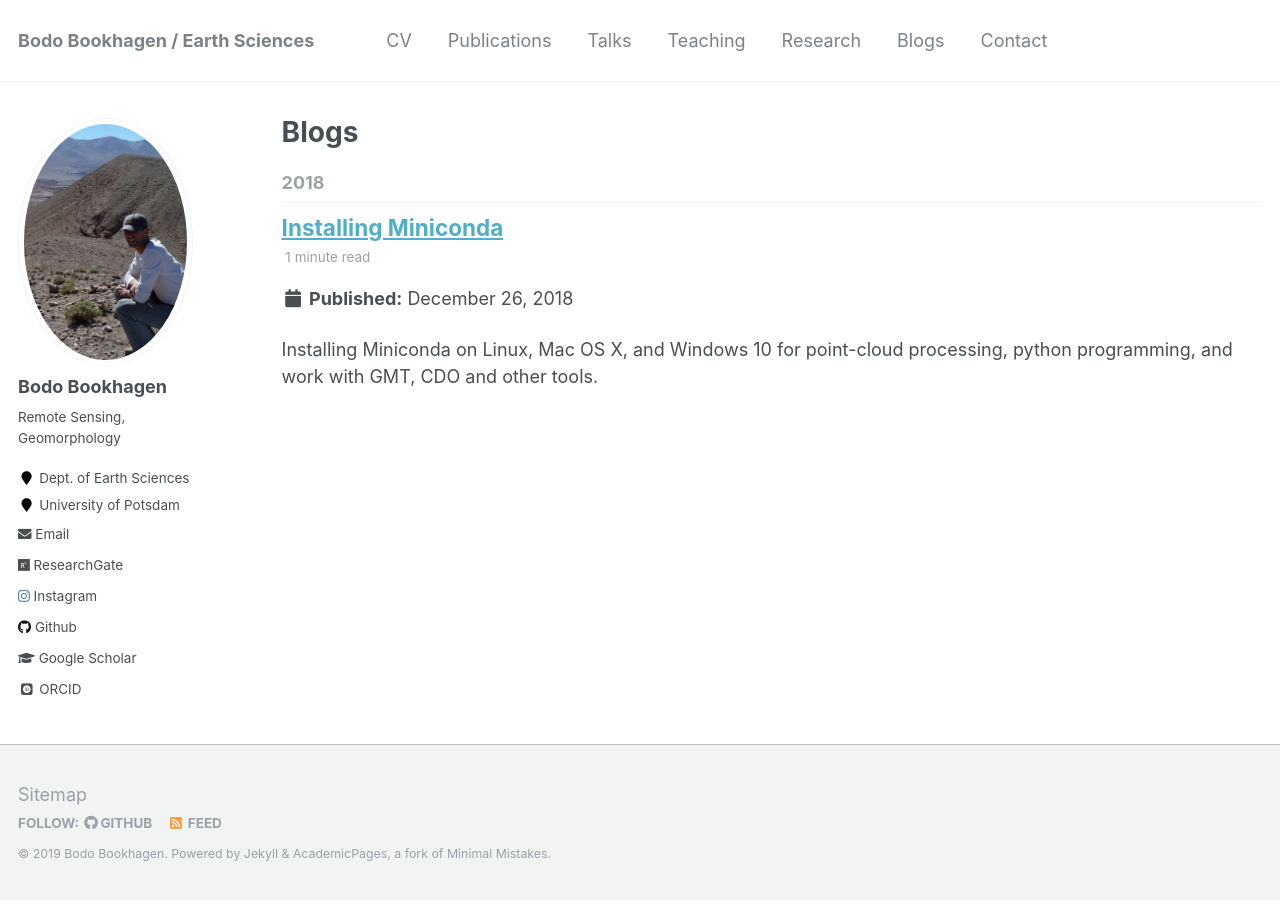
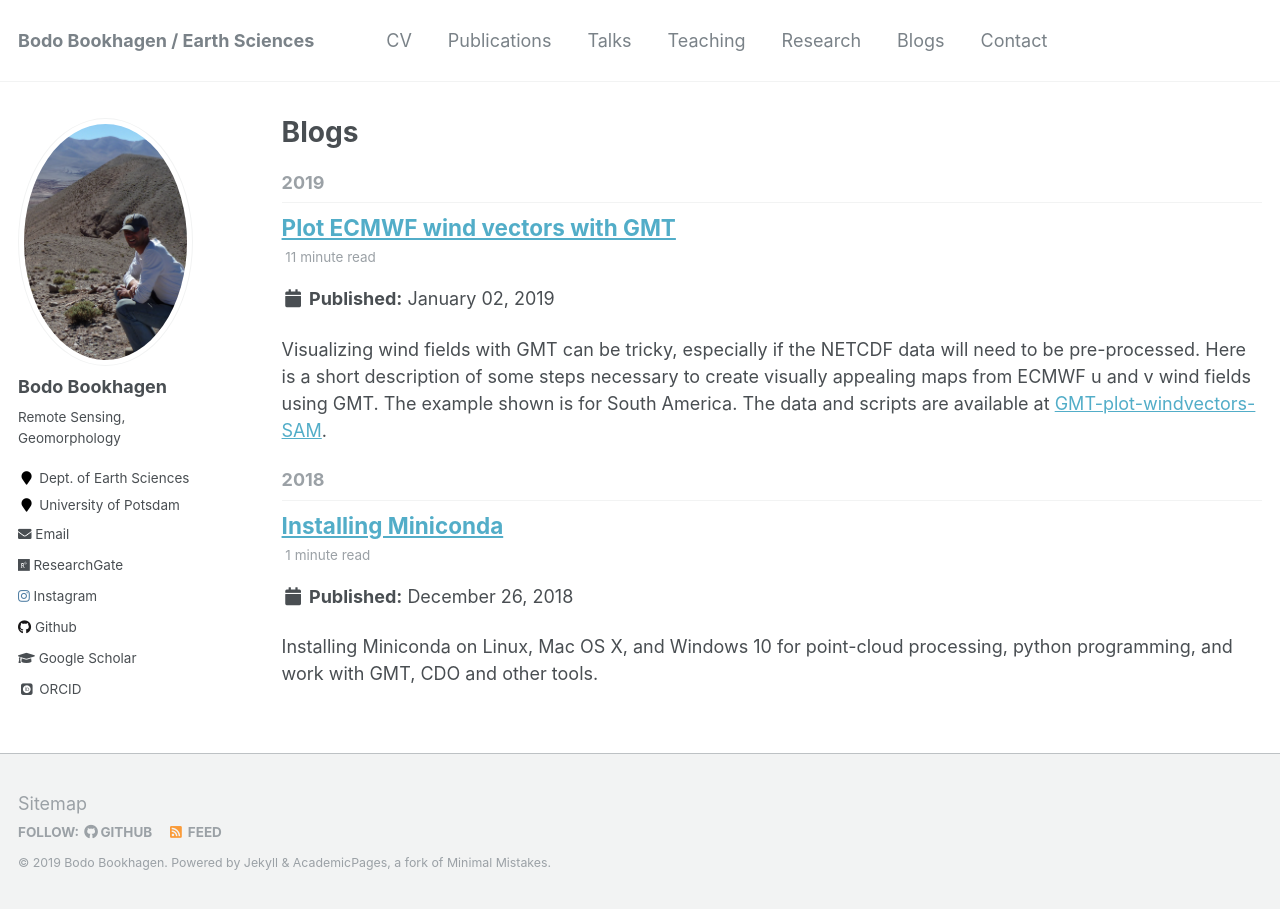
Before and after one commit to BodoBookhagen/BodoBookhagen.github.io, a Jekyll site: the page built from _pages/year-archive.html, in a window 1280 px wide. Built offline with Jekyll 4.4.1, drawn with Linux system fonts in a browser that asks for light colours; some web fonts are replaced; part of the change alters nothing that is shown.

Commit message:
Jan-02 2019

````diff
--- a/_posts/2018-12-26-conda-install.md
+++ b/_posts/2018-12-26-conda-install.md
@@ -27,7 +27,7 @@ bash Miniconda3-latest-Linux-x86_64.sh
 ```
 
 # Installing environments
-There exists different environments for different purposes. Here is a list of useful environments that have different purposes:
+It is useful to install different environments for different purposes. Here is a list of useful environments with different purposes:
 For some of these examples, you want to add:
 ```bash
 conda config --prepend channels conda-forge/label/dev
@@ -37,8 +37,12 @@ conda config --prepend channels conda-forge
 | What for? | Conda commands |
 |:----------|:--------------|
 | Pandoc Processing | ```conda create -y -n pandoc python pip pandoc imagemagick``` |
-| GMT and CDO Processing | ```conda create -y -n gmt_cdo gmt=5* cdo ```  |
-|PointCloud Processing | ```conda create -y -n PC_py3 python=3.6 pip scipy pandas numpy matplotlib scikit-image gdal pdal xarray packaging ipython multiprocess h5py lastools pykdtree spyder gmt=5* imagemagick``` <br> Activate the environment ```source activate PC_py3``` and install laspy with ```pip install laspy```|
+| GMT 5 and Python Processing |```conda create -y -n gmt5 gmt=5* python=3.6 scipy pandas numpy matplotlib scikit-image gdal spyder imagemagick``` |
+| GMT 6 and Python Processing |```conda create -y -n gmt6 gmt=6* python=3* scipy pandas numpy matplotlib scikit-image gdal spyder imagemagick``` |
+| GMT and CDO Processing | ```conda create -y -n gmt5_cdo gmt=5* cdo imagemagick```<br>There appears to be an issue with some cdo version (libhdf) and you may need to install cdo separately.  |
+|Processing | ```conda create -y -n cdo cdo```  |
+| GMT, CDO, and NCL Processing | ```conda create -y -n cdo_ncl cdo ncl imagemagick```  |
+|PointCloud Processing | ```conda create -y -n PC_py3 python=3.6 pip scipy pandas numpy matplotlib scikit-image gdal pdal xarray packaging ipython multiprocess h5py lastools pykdtree spyder gmt=5* imagemagick``` <br> Activate the environment ```source activate PC_py3``` <br> and install laspy with ```pip install laspy```|
 
 
 # Activating environments
--- /dev/null
+++ b/_posts/2019-01-02-GMT-plot-windvectors.md
@@ -0,0 +1,320 @@
+---
+title: 'Plot ECMWF wind vectors with GMT'
+date: 2019-01-02
+permalink: /posts/2019/01/GMT-plot-windvectors/
+-- tags:
+  - GMT
+  - wind
+  - vector
+  - grdvector
+  - ECMWF
+---
+
+Visualizing wind fields with GMT can be tricky, especially if the NETCDF data will need to be pre-processed. Here is a short description of some steps necessary to create visually appealing maps from ECMWF u and v wind fields using GMT. The example shown is for South America. The data and scripts are available at [GMT-plot-windvectors-SAM](https://github.com/BodoBookhagen/GMT-plot-windvectors-SAM).
+
+# Data sources and setup
+The data used in this example are [ECMWF-EI-WND_1999_2013_DJF_200_SAM.nc](ECMWF-EI-WND_1999_2013_DJF_200_SAM.nc) for the 200hPA mean DJF wind from 1999 to 2013 for the South American domain. These have been generated and preprocessed with [cdo](https://code.mpimet.mpg.de/projects/cdo/).
+
+In addition, you will need topographic data for hillshading purposes. In this example, I am using a 15s global topography obtained from [ftp://topex.ucsd.edu/pub/srtm15_plus/](ftp://topex.ucsd.edu/pub/srtm15_plus/). The file [earth_relief_15s.nc](ftp://topex.ucsd.edu/pub/srtm15_plus/earth_relief_15s.nc) is needed. This will come in handy for many other examples as well and it will be good to keep a copy on your local computer.
+
+Install and start the GMT environment with:
+```bash
+conda create -y -n gmt5 gmt=5* python=3.6 scipy pandas numpy matplotlib scikit-image gdal spyder imagemagick
+source activate gmt5
+```
+
+Clone the repository with:
+```bash
+git clone https://github.com/BodoBookhagen/GMT-plot-windvectors-SAM.git`.
+```
+
+## Prepare Data
+## Prepare DEM data
+We first need to prepare the DEM data for the region of interest. Define the region of interest:
+```bash
+REGION=-85/-30/-40/15
+```
+
+Next, we clip this region from the global Topo15s file (see above). Make sure to properly set the path to the location of the earth_relief_15s.nc file.
+```bash
+TOPO15_GRD_NC=/PATH/TO/FILE/earth_relief_15s.nc
+TOPO15_GRD_NC_CentralAndesAmazon=earth_relief_15s_CentralAndesAmazon.nc
+gmt grdcut -R$REGION $TOPO15_GRD_NC -G$TOPO15_GRD_NC_CentralAndesAmazon
+```
+
+You can turn this into a more fancy bash-style script that verifies if the file exist. This will ensure that you only create
+```bash
+TOPO15_GRD_NC=/PATH/TO/FILE/earth_relief_15s.nc
+TOPO15_GRD_NC_CentralAndesAmazon=earth_relief_15s_CentralAndesAmazon.nc
+if [ ! -e $TOPO15_GRD_NC_CentralAndesAmazon ]
+then
+    echo "generate Topo15S Clip $TOPO15_GRD_NC_CentralAndesAmazon"
+    gmt grdcut -R$REGION $TOPO15_GRD_NC -G$TOPO15_GRD_NC_CentralAndesAmazon
+fi
+```
+
+Next, generate a hillshade image. Here, we use more sophisticated hillshade calculation and store in `$TOPO15_GRD_HS_NC`:
+```bash
+TOPO15_GRD_NC=$TOPO15_GRD_NC_CentralAndesAmazon
+TOPO15_GRD_HS_NC=earth_relief_15s_CentralAndesAmazon_HS.nc
+if [ ! -e $TOPO15_GRD_HS_NC ]
+then
+    echo "generate hillshade $TOPO15_GRD_HS_NC"
+    gmt grdgradient $TOPO15_GRD_NC -Ne0.6 -Es75/55+a -G$TOPO15_GRD_HS_NC
+fi
+```
+If you instead want to have a simpler hillshading with less relief, use something akin to the Peucker algorithm. We call this `$TOPO15_GRD_HS2_NC`.
+```bash
+TOPO15_GRD_HS2_NC=earth_relief_15s_CentralAndesAmazon_HS_peucker.nc
+if [ ! -e $TOPO15_GRD_HS2_NC ]
+then
+    echo "generate hillshade $TOPO15_GRD_HS2_NC"
+    gmt grdgradient $TOPO15_GRD_NC -Nt1 -Ep -G$TOPO15_GRD_HS2_NC
+fi
+```
+
+## Prepare NETCDF wind file
+The file `ECMWF-EI-WND_1999_2013_DJF_200_SAM.nc` is a typical output generated with cdo. It contains the mean u and v wind components for the DJF season from 1999 to 2013 for South America. If you want to obtain information about the NETCDF .nc file, use `ncdump`
+```bash
+ncdump -h ncdump -h ECMWF-EI-WND_1999_2013_DJF_200_SAM.nc
+```
+
+with output:
+```bash
+netcdf ECMWF-EI-WND_1999_2013_DJF_200_SAM {
+dimensions:
+	longitude = 111 ;
+	latitude = 111 ;
+	level = 1 ;
+	time = UNLIMITED ; // (1 currently)
+variables:
+	float longitude(longitude) ;
+		longitude:standard_name = "longitude" ;
+		longitude:long_name = "longitude" ;
+		longitude:units = "degrees_east" ;
+		longitude:axis = "X" ;
+	float latitude(latitude) ;
+		latitude:standard_name = "latitude" ;
+		latitude:long_name = "latitude" ;
+		latitude:units = "degrees_north" ;
+		latitude:axis = "Y" ;
+	double level(level) ;
+		level:standard_name = "air_pressure" ;
+		level:long_name = "pressure_level" ;
+		level:units = "millibars" ;
+		level:positive = "down" ;
+		level:axis = "Z" ;
+	double time(time) ;
+		time:standard_name = "time" ;
+		time:units = "hours since 1900-01-01 00:00:00" ;
+		time:calendar = "standard" ;
+	float u(time, level, latitude, longitude) ;
+		u:standard_name = "eastward_wind" ;
+		u:long_name = "U component of wind" ;
+		u:units = "m s**-1" ;
+		u:_FillValue = -32767.f ;
+		u:missing_value = -32767.f ;
+	float v(time, level, latitude, longitude) ;
+		v:standard_name = "northward_wind" ;
+		v:long_name = "V component of wind" ;
+		v:units = "m s**-1" ;
+		v:_FillValue = -32767.f ;
+		v:missing_value = -32767.f ;
+
+// global attributes:
+		:CDI = "Climate Data Interface version 1.6.4 (http://code.zmaw.de/projects/cdi)" ;
+		:Conventions = "CF-1.0" ;
+		:history = "Tue Dec 04 18:59:09 2018: cdo timmean ECMWF-EI-WND_1999_2013_DJF_200_domain.nc ECMWF-EI-WND_1999_2013_DJF_200_domain_timm.nc\n",
+			"Thu Nov 29 17:25:03 2018: cdo sellonlatbox,-85,-30,-40,15 ECMWF-EI-WND_1999_2013_DJF_200.nc ECMWF-EI-WND_1999_2013_DJF_200_domain.nc\n",
+			"Thu Nov 29 17:23:25 2018: cdo sellevel,200 ECMWF-EI-WND_1999_2013_DJF.nc ECMWF-EI-WND_1999_2013_DJF_200.nc\n",
+			"Thu Nov 29 17:21:51 2018: cdo -b F32 -mergetime ECMWF-EI-WND_1999_DJF.nc ECMWF-EI-WND_2000_DJF.nc ECMWF-EI-WND_2001_DJF.nc ECMWF-EI-WND_2002_DJF.nc ECMWF-EI-WND_2003_DJF.nc ECMWF-EI-WND_2004_DJF.nc ECMWF-EI-WND_2005_DJF.nc ECMWF-EI-WND_2006_DJF.nc ECMWF-EI-WND_2007_DJF.nc ECMWF-EI-WND_2008_DJF.nc ECMWF-EI-WND_2009_DJF.nc ECMWF-EI-WND_2010_DJF.nc ECMWF-EI-WND_2011_DJF.nc ECMWF-EI-WND_2012_DJF.nc ECMWF-EI-WND_2013_DJF.nc ECMWF-EI-WND_1999_2013_DJF.nc\n",
+			"Sun Sep 18 19:58:20 2016: cdo -b F32 mergetime ECMWF-EI-WND_2012_12.nc ECMWF-EI-WND_2013_01.nc ECMWF-EI-WND_2013_02.nc ECMWF-EI-WND_2013_DJF.nc\n",
+			"Sun Sep 18 19:18:03 2016: cdo selmon,02 ECMWF-EI-WND_2013_mon.nc ECMWF-EI-WND_2013_02.nc\n",
+			"Sun Sep 18 19:10:44 2016: cdo merge ECMWF-EI-XWND_2013_mon.nc ECMWF-EI-YWND_2013_mon.nc ECMWF-EI-WND_2013_mon.nc\n",
+			"Tue Sep 13 13:34:07 2016: cdo -b F32 -monmean -cat ECMWF-EI-YWND-A+2013*.nc ECMWF-EI-YWND_2013_mon.nc\n",
+			"2015-11-22 13:06:42 GMT by grib_to_netcdf-1.12.3: grib_to_netcdf ECMWF-EI-YWND-A+2013_01_01_00.grb -o ECMWF-EI-YWND-A+2013_01_01_00.nc" ;
+		:CDO = "Climate Data Operators version 1.6.4 (http://code.zmaw.de/projects/cdo)" ;
+}
+```
+
+Alternatively, and if you have a working CDO setup, use the following to obtain the variables contained in the NETCDF file.
+```bash
+cdo -s showname ECMWF-EI-WND_1999_2013_DJF_200_SAM.nc
+```
+
+Let's turn the NETCDF int a useful format to work with. First, define a variable with the filename:
+```bash
+ECMWF_WND="ECMWF-EI-WND_1999_2013_DJF_200_SAM.nc"
+```
+The file contains both, the u and v wind direction, and it is easier to work with if you pull these out. We do this with `grdconvert`. With `?` you can access the variables in the NETCDF file (see above for names). First we work with the u component:
+
+```bash
+gmt grdconvert ${ECMWF_WND}?u -G${ECMWF_WND::-3}_u.nc
+```
+
+CDO likes to store files with longitudes from 0 to 360. I prefer -180 to +180 and will apply this in the following step. *NOTE: This is not necessary, but most other data have longitude values between -180 and 180 and I like to keep it consistent. This also makes clipping and cutting easier*:
+```bash
+gmt grdedit ${ECMWF_WND::-3}_u.nc -R-85/-30/-40/15
+```
+Because the convention for meteorologic data are reversed compared to map data, we have to flip the sign of the u component.
+
+```bash
+gmt grdmath ${ECMWF_WND::-3}_u.nc NEG = ${ECMWF_WND::-3}_u.nc
+```
+
+Next, we do the same for the v component:
+```bash
+gmt grdconvert ${ECMWF_WND}?v -G${ECMWF_WND::-3}_v.nc
+gmt grdedit ${ECMWF_WND::-3}_v.nc -R-85/-30/-40/15
+gmt grdmath ${ECMWF_WND::-3}_v.nc NEG = ${ECMWF_WND::-3}_v.nc
+```
+
+The u and v components can now be turned into a magnitude or wind velocity grid. We use the equation sqrt(u^2+v^2). We also set the proper variable name and unit with `grdedit`:
+```bash
+gmt grdmath ${ECMWF_WND::-3}_v.nc 2 POW ${ECMWF_WND::-3}_u.nc 2 POW ADD SQRT = ${ECMWF_WND::-3}_magnitude.nc
+gmt grdedit ${ECMWF_WND::-3}_magnitude.nc -D+z"Wind Magnitude"+r"sqrt(u^2 plus v^2)"
+```
+
+If you verify the output file with
+```bash
+gmt grdinfo ${ECMWF_WND::-3}_magnitude.nc
+```
+You will see that the units are properly set:
+```bash
+ECMWF-EI-WND_1999_2013_DJF_200_domain_timm_magnitude.nc: Title: Produced by grdmath
+ECMWF-EI-WND_1999_2013_DJF_200_domain_timm_magnitude.nc: Command: grdmath ECMWF-EI-WND_1999_2013_DJF_200_domain_timm_v.nc 2 POW ECMWF-EI-WND_1999_2013_DJF_200_domain_timm_u.nc 2 POW ADD SQRT = ECMWF-EI-WND_1999_2013_DJF_200_domain_timm_magnitude.nc
+ECMWF-EI-WND_1999_2013_DJF_200_domain_timm_magnitude.nc: Remark: sqrt(u^2 plus v^2)
+ECMWF-EI-WND_1999_2013_DJF_200_domain_timm_magnitude.nc: Gridline node registration used [Geographic grid]
+ECMWF-EI-WND_1999_2013_DJF_200_domain_timm_magnitude.nc: Grid file format: nf = GMT netCDF format (32-bit float), COARDS, CF-1.5
+ECMWF-EI-WND_1999_2013_DJF_200_domain_timm_magnitude.nc: x_min: -85 x_max: -30 x_inc: 0.5 name: longitude [degrees_east] n_columns: 111
+ECMWF-EI-WND_1999_2013_DJF_200_domain_timm_magnitude.nc: y_min: -40 y_max: 15 y_inc: 0.5 name: latitude [degrees_north] n_rows: 111
+ECMWF-EI-WND_1999_2013_DJF_200_domain_timm_magnitude.nc: z_min: 0.0781670808792 z_max: 30.9823875427 name: Wind Magnitude [m s**-1]
+ECMWF-EI-WND_1999_2013_DJF_200_domain_timm_magnitude.nc: scale_factor: 1 add_offset: 0
+ECMWF-EI-WND_1999_2013_DJF_200_domain_timm_magnitude.nc: format: classic
+```
+This also tells you that we have values between ~0 and ~30 m/s (see range of `z_min` and `z_max`).
+
+Last, you want to make sure that you can overlay the grids with the topography. Here, I resample the magnitude grid to the topographic grid:
+```bash
+if [ ! -e ${ECMWF_WND::-3}_magnitude_topo15.nc ]
+then
+    echo "resample to ${ECMWF_WND::-3}_magnitude_topo15.nc"
+    gmt grdsample ${ECMWF_WND::-3}_magnitude.nc -R$TOPO15_GRD_NC -G${ECMWF_WND::-3}_magnitude_topo15.nc
+fi
+```
+
+### Optional step: Calculating wind direction
+In addition (but not needed for this example and optional), you can calculate the wind direction using the equation 180/PI * atan2(-u, -v). In GMT, these steps would look like:
+```bash
+gmt grdmath ${ECMWF_WND::-3}_u.nc ${ECMWF_WND::-3}_v.nc ATAN2 180 D2R MUL = ${ECMWF_WND::-3}_direction_radians.nc
+gmt grdedit ${ECMWF_WND::-3}_direction_radians.nc -D+z"Wind Direction [radians]"+r"180/pi*atan2(-u,-v)"
+```
+
+You can do the same for the direction in degrees:
+```bash
+gmt grdmath ${ECMWF_WND::-3}_u.nc NEG ${ECMWF_WND::-3}_v.nc NEG ATAN2 180 D2R MUL R2D = ${ECMWF_WND::-3}_direction_degree.nc
+gmt grdedit ${ECMWF_WND::-3}_direction_degree.nc -D+z"Wind Direction [degree]"+r"180/pi*atan2(-u,-v)"
+```
+*Note: If you didn't reverse the notation of the u and v component earlier, you will need to use
+```
+gmt grdmath ${ECMWF_WND::-3}_u.nc NEG ${ECMWF_WND::-3}_v.nc NEG ATAN2 180 D2R MUL = ${ECMWF_WND::-3}_direction_radians.nc
+```
+as the first step.*
+
+# Ploting the data as vectors with a grayscale topography as background
+First, we define a set of input variables for GMT (these will need to be adjusted for your purposes):
+```
+POSTSCRIPT_BASENAME=ECMWF-EI-WND_1999_2013_DJF_200_SAM
+WIDTH=10
+XSTEP=10
+YSTEP=10
+TITLE="ECMWF-WND DJF mean (1999-2013) - 200hPa"
+POSTSCRIPT1=${POSTSCRIPT_BASENAME}_graytopo.ps
+```
+Next, we generate a colorscale as grayscale from -4000 to +4000 m in 250m steps:
+```
+DEM_CPT=relief_gray.cpt
+gmt makecpt -T-4000/4000/250 -D -Cgray >$DEM_CPT
+```
+We also need a colorscale for the wind magnitude. Note that we know that the wind magnitude ranges from ~0 to ~30 and we set the range to 0-25 in 0.5 m/s steps.
+```bash
+WIND_CPT=wind_color.cpt
+gmt makecpt -T0/25/0.5 -D -Cviridis >$WIND_CPT
+```
+
+It is also useful to define the vector scale. This is often a value you need to fine tune to best match your data. Here this is given in cm.
+```bash
+VECTSCALE=0.04c
+```
+
+Then we start plotting the various datasets. First, the topography:
+```bash
+gmt grdimage $TOPO15_GRD_NC -I$TOPO15_GRD_HS2_NC -JM$WIDTH -C$DEM_CPT -R${ECMWF_WND::-3}_u.nc -Q -Bx$XSTEP -By$YSTEP -BWSne+t"$TITLE" -Xc -Yc -E300 -K -P > $POSTSCRIPT1
+```
+
+Followed by international borders in gray and coastlines in black (we want to plot this first, because the wind vectors should be plotted on top of it):
+```bash
+gmt pscoast -W1/thin,black -R -J -N1/faint,gray -O -Df --FONT_ANNOT_PRIMARY=12p --FORMAT_GEO_MAP=ddd:mm:ssF -P -K >> $POSTSCRIPT1
+```
+
+Next, the wind vectors. You need to give the u and v components. We plot only every 8th vector in X and Y direction (`-Ix8`) because otherwise the data would be too dense. We set the scale of the colored arrowhead with `-Q0.25c+ba`. You have to adjust the vector scale, arrowhead size and vector spacing for an optimal figure
+```bash
+gmt grdvector -Gblack -S${VECTSCALE} -Q0.25c+ba -W0.5 ${ECMWF_WND::-3}_u.nc ${ECMWF_WND::-3}_v.nc -C$WIND_CPT -R -Ix8 -J -O -K -P >> $POSTSCRIPT1
+```
+
+Last, add the colorscale with label below the figure and convert to a PNG file:
+```bash
+psscale -R -J -DjBC+h+o-1.7c/-2.0c/+w5c/0.3c -C$WIND_CPT -F+gwhite+r1p+pthin,black -Baf -By+l"Wind Velocity (m/s)" --FONT=9p --FONT_ANNOT_PRIMARY=9p --MAP_FRAME_PEN=1 --MAP_FRAME_WIDTH=0.1 -O -P >> $POSTSCRIPT1
+gmt psconvert $POSTSCRIPT1 -A -P -Tg
+```
+Additionally, you can use imagemagick to convert to a smaller file size JPG file:
+```bash
+convert -alpha off -quality 100 -density 150 $POSTSCRIPT1 ${POSTSCRIPT1::-3}.jpg
+```
+
+Resulting in a grayscale topographic background with colored wind vectors:
+![ECMWF-EI-WND_1999_2013_DJF_200_SAM_graytopo.jpg](https://BodoBookhagen.github.io/posts/images/ECMWF-EI-WND_1999_2013_DJF_200_SAM_graytopo.jpg)
+
+# Ploting the data as vectors with a colored relief map as background
+Following the previous explanations, we can generated a map with a colored background adjusting the parameters and using a different colorscale (`-Crelief`).
+```bash
+POSTSCRIPT_BASENAME=ECMWF-EI-WND_1999_2013_DJF_200_SAM
+WIDTH=10
+XSTEP=10
+YSTEP=10
+
+TITLE="ECMWF-WND DJF mean (1999-2013) - 200hPa"
+
+POSTSCRIPT1=${POSTSCRIPT_BASENAME}_relieftopo.ps
+DEM_CPT=relief_color.cpt
+gmt makecpt -T-4000/4000/250 -D -Crelief >$DEM_CPT
+VECTSCALE=0.04c
+gmt grdimage $TOPO15_GRD_NC -I$TOPO15_GRD_HS_NC -JM$WIDTH -C$DEM_CPT -R${ECMWF_WND::-3}_u.nc -Q -Bx$XSTEP -By$YSTEP -BWSne+t"$TITLE" -Xc -Yc -E300 -K -P > $POSTSCRIPT1
+gmt pscoast -W1/thin,black -R -J -N1/faint,gray -O -Df --FONT_ANNOT_PRIMARY=12p --FORMAT_GEO_MAP=ddd:mm:ssF -P -K >> $POSTSCRIPT1
+gmt grdvector -Gblack -S${VECTSCALE} -Q0.3c+ba ${ECMWF_WND::-3}_u.nc ${ECMWF_WND::-3}_v.nc -C$WIND_CPT -R -Ix8 -J -O -K -P >> $POSTSCRIPT1
+gmt psscale -R -J -DjBC+h+o-1.7c/-2.0c/+w5c/0.3c -C$WIND_CPT -F+gwhite+r1p+pthin,black -Baf -By+l"Wind Velocity (m/s)" --FONT=9p --FONT_ANNOT_PRIMARY=9p --MAP_FRAME_PEN=1 --MAP_FRAME_WIDTH=0.1 -O -P >> $POSTSCRIPT1
+gmt psconvert $POSTSCRIPT1 -A -P -Tg
+convert -alpha off -quality 100 -density 150 $POSTSCRIPT1 ${POSTSCRIPT1::-3}.jpg
+```
+![ECMWF-EI-WND_1999_2013_DJF_200_SAM_relieftopo.jpg](https://BodoBookhagen.github.io/posts/images/ECMWF-EI-WND_1999_2013_DJF_200_SAM_relieftopo.jpg)
+
+# Ploting the data as vectors with a colored wind velocities (hillshaded)
+Following the previous explanations, we can generated a map showing wind magnitudes/velocites as background color.
+```bash
+POSTSCRIPT_BASENAME=ECMWF-EI-WND_1999_2013_DJF_200_SAM
+WIDTH=10
+XSTEP=10
+YSTEP=10
+
+TITLE="ECMWF-WND DJF mean (1999-2013) - 200hPa"
+
+POSTSCRIPT1=${POSTSCRIPT_BASENAME}_windvelocity.ps
+VECTSCALE=0.04c
+gmt grdimage ${ECMWF_WND::-3}_magnitude_topo15.nc -I$TOPO15_GRD_HS_NC -JM$WIDTH -C$WIND_CPT -R${ECMWF_WND::-3}_u.nc -Q -Bx$XSTEP -By$YSTEP -BWSne+t"$TITLE" -Xc -Yc -E300 -K -P > $POSTSCRIPT1
+gmt pscoast -W1/thin,black -R -J -N1/faint,gray -O -Df --FONT_ANNOT_PRIMARY=12p --FORMAT_GEO_MAP=ddd:mm:ssF -P -K >> $POSTSCRIPT1
+gmt grdvector -Gblack -S${VECTSCALE} -Q0.25c+ba ${ECMWF_WND::-3}_u.nc ${ECMWF_WND::-3}_v.nc -R -Ix7 -J -O -K -P >> $POSTSCRIPT1
+gmt psscale -R -J -DjBC+h+o-1.7c/-2.0c/+w5c/0.3c -C$WIND_CPT -F+gwhite+r1p+pthin,black -Baf -By+l"Wind Velocity (m/s)" --FONT=9p --FONT_ANNOT_PRIMARY=9p --MAP_FRAME_PEN=1 --MAP_FRAME_WIDTH=0.1 -O -P >> $POSTSCRIPT1
+gmt psconvert $POSTSCRIPT1 -A -P -Tg
+convert -alpha off -quality 100 -density 150 $POSTSCRIPT1 ${POSTSCRIPT1::-3}.jpg
+```
+![ECMWF-EI-WND_1999_2013_DJF_200_SAM_windvelocity.jpg](https://BodoBookhagen.github.io/posts/images/ECMWF-EI-WND_1999_2013_DJF_200_SAM_windvelocity.jpg)
````
Also changed, not shown: _posts/images/ECMWF-EI-WND_1999_2013_DJF_200_SAM_graytopo.jpg (added), _posts/images/ECMWF-EI-WND_1999_2013_DJF_200_SAM_relieftopo.jpg (added), _posts/images/ECMWF-EI-WND_1999_2013_DJF_200_SAM_windvelocity.jpg (added).
